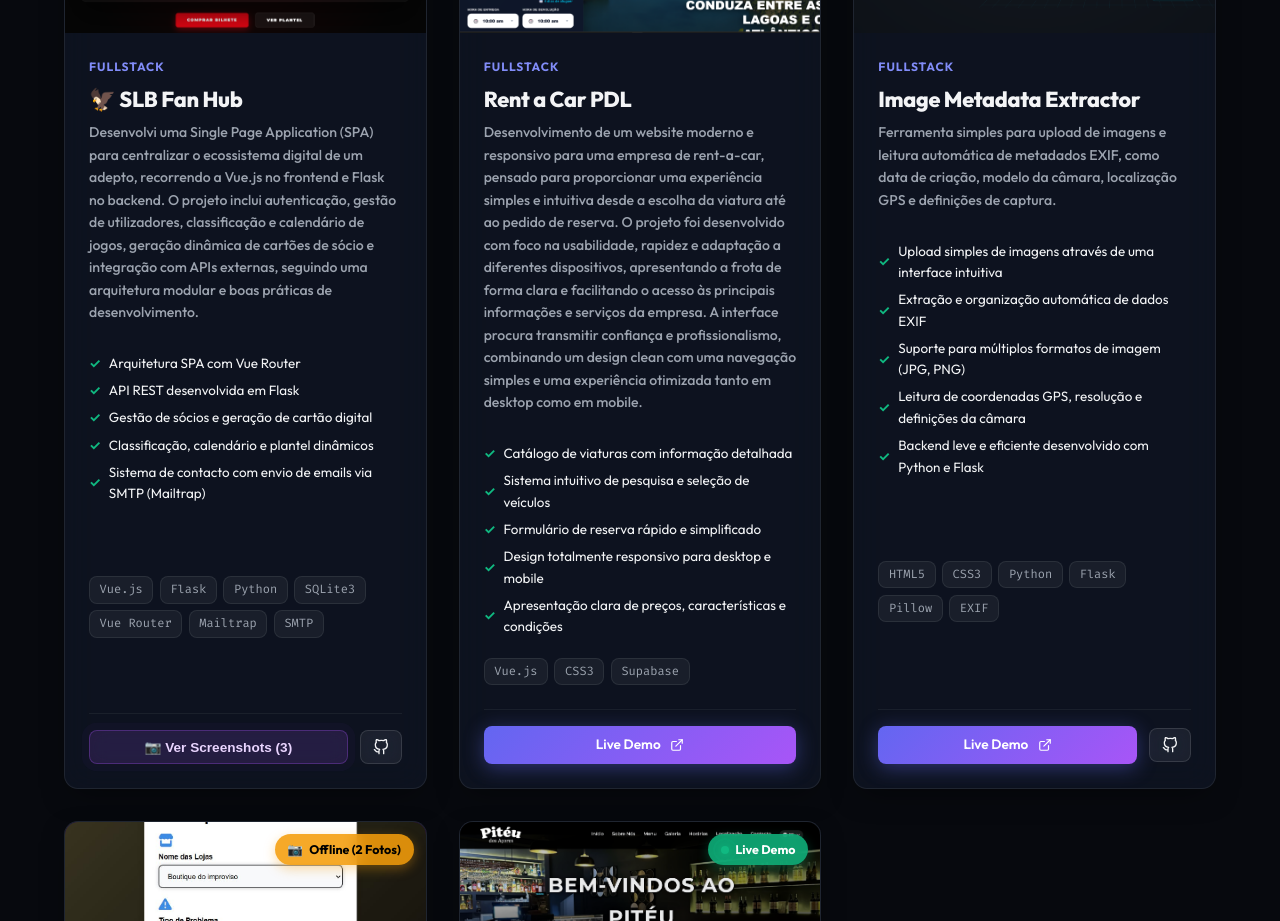
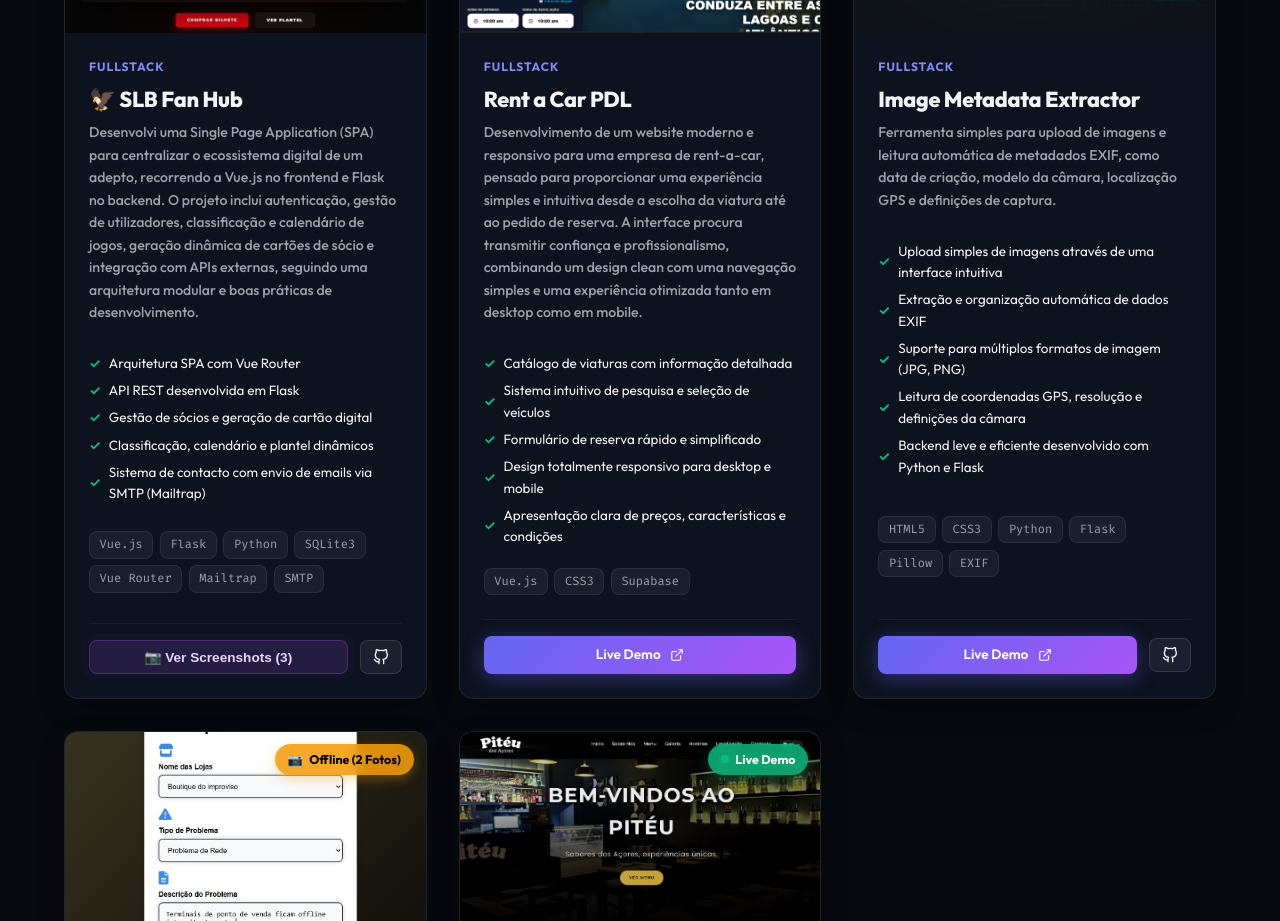
Before and after one commit to resendesricardo2/portfolio, a Vue app: page / in a window 1280 px wide. Shown: the part 3660-4581 px from the top of the page. Built offline with nearby package versions, Linux system fonts and the light colour scheme; no server answers.

Commit message:
Update portfolioData.js

```diff
--- a/src/data/portfolioData.js
+++ b/src/data/portfolioData.js
@@ -85,7 +85,7 @@ export const projectsData = [
   {
     id: "Rent-a-Car",
     title: "Rent a Car PDL",
-    subtitle: "Desenvolvimento de um website moderno e responsivo para uma empresa de rent-a-car, pensado para proporcionar uma experiência simples e intuitiva desde a escolha da viatura até ao pedido de reserva. O projeto foi desenvolvido com foco na usabilidade, rapidez e adaptação a diferentes dispositivos, apresentando a frota de forma clara e facilitando o acesso às principais informações e serviços da empresa. A interface procura transmitir confiança e profissionalismo, combinando um design clean com uma navegação simples e uma experiência otimizada tanto em desktop como em mobile.",
+    subtitle: "Desenvolvimento de um website moderno e responsivo para uma empresa de rent-a-car, pensado para proporcionar uma experiência simples e intuitiva desde a escolha da viatura até ao pedido de reserva. A interface procura transmitir confiança e profissionalismo, combinando um design clean com uma navegação simples e uma experiência otimizada tanto em desktop como em mobile.",
     category: "Fullstack",
     tags: ["Vue.js", "CSS3", "Supabase"],
     isLive: true,
```
